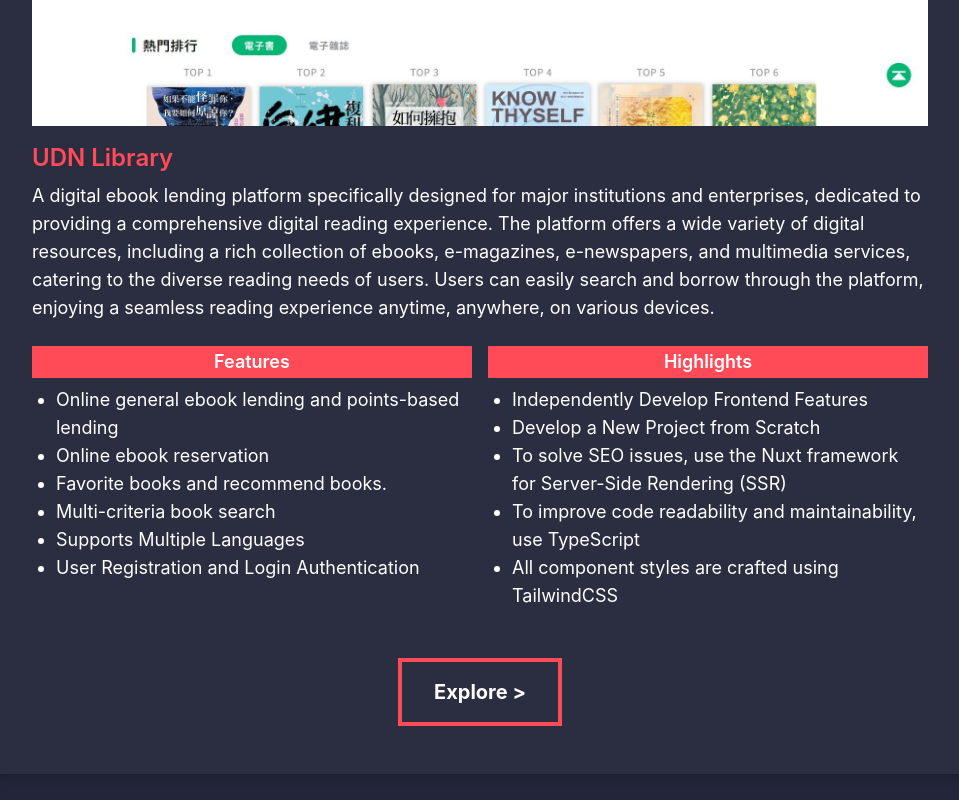
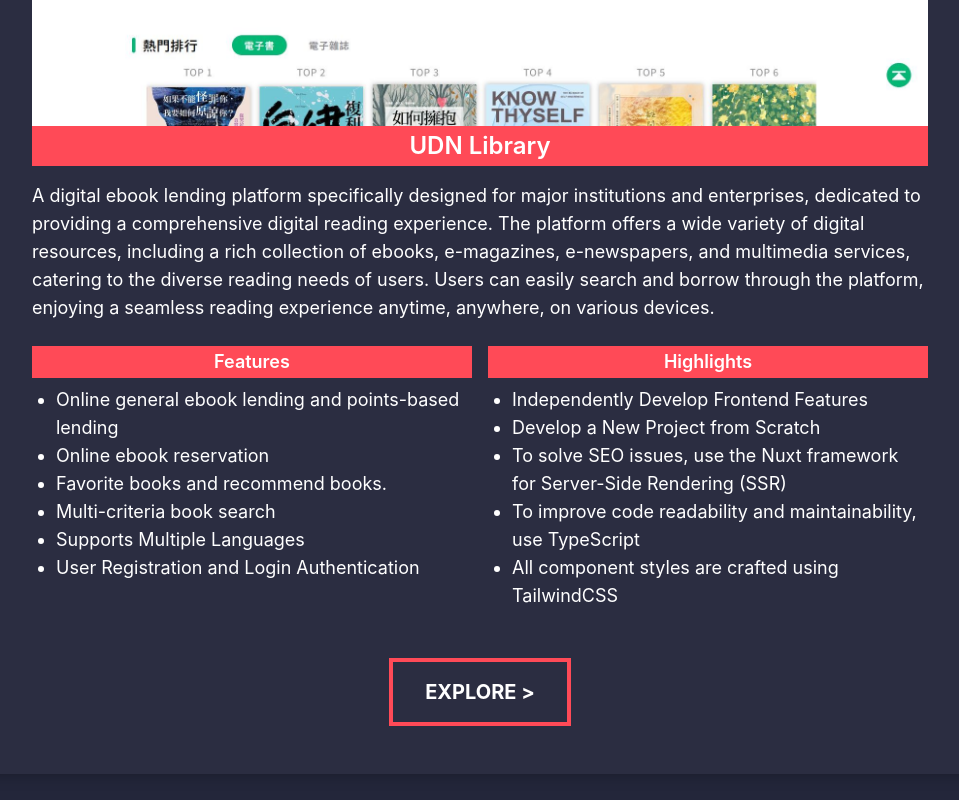
Before and after one commit to Link1515/Link1515.github.io, an Astro site: page /en in a window 1280 px wide. Shown: the part 3500-4300 px from the top of the page, without its empty margins (160-1119 px from the left). Built offline with nearby package versions, Linux system fonts and the light colour scheme; Astro itself is replaced by a stand-in of ours.

Commit message:
fix style

```diff
--- a/src/components/SideProjects.astro
+++ b/src/components/SideProjects.astro
@@ -10,7 +10,7 @@
 const t = useTranslations(lang);
 ---
 
-<section id="projects" class="container mb-14 pt-6">
+<section class="container mb-14 pt-6">
   <h1 class="mb-8 text-center">Side Projects</h1>
   <div class="mx-auto grid max-w-[992px] gap-8 lg:grid-cols-3 lg:gap-12">
     <ProjectsCard
--- a/src/components/WorkProjects.astro
+++ b/src/components/WorkProjects.astro
@@ -7,19 +7,19 @@
 const t = useTranslations(lang);
 ---
 
-<section id="projects" class="container mb-14 pt-6 text-lg">
+<section id="projects" class="container mb-14 pt-6 text-lg" data-aos="fade-up">
   <h1 class="mb-8 text-center">Work Projects</h1>
   <div
     class="mx-auto max-w-[992px] bg-primary-light p-6 shadow-[0_0_15px_rgba(0,0,0,0.3)] lg:p-12"
   >
-    <div class="mb-4">
+    <div>
       <Image
         class="h-full object-cover"
         src={imageUdnLibrary}
         alt="udn-library"
       />
     </div>
-    <h3 class="mb-2 font-semibold text-secondary">
+    <h3 class="mb-4 bg-secondary py-1 text-center font-semibold">
       {t('project.udn_library.title')}
     </h3>
     <p class="mb-6 text-lg">{t('project.udn_library.description')}</p>
--- a/src/i18n/ui.ts
+++ b/src/i18n/ui.ts
@@ -39,7 +39,7 @@
     'job_title.mechanical_engineer': 'Mechanical Engineer',
     'project.features': 'Features',
     'project.highlights': 'Highlights',
-    'project.explore': 'Explore',
+    'project.explore': 'EXPLORE',
     'project.udn_library.title': 'UDN Library',
     'project.udn_library.description':
       'A digital ebook lending platform specifically designed for major institutions and enterprises, dedicated to providing a comprehensive digital reading experience. The platform offers a wide variety of digital resources, including a rich collection of ebooks, e-magazines, e-newspapers, and multimedia services, catering to the diverse reading needs of users. Users can easily search and borrow through the platform, enjoying a seamless reading experience anytime, anywhere, on various devices.',
```
